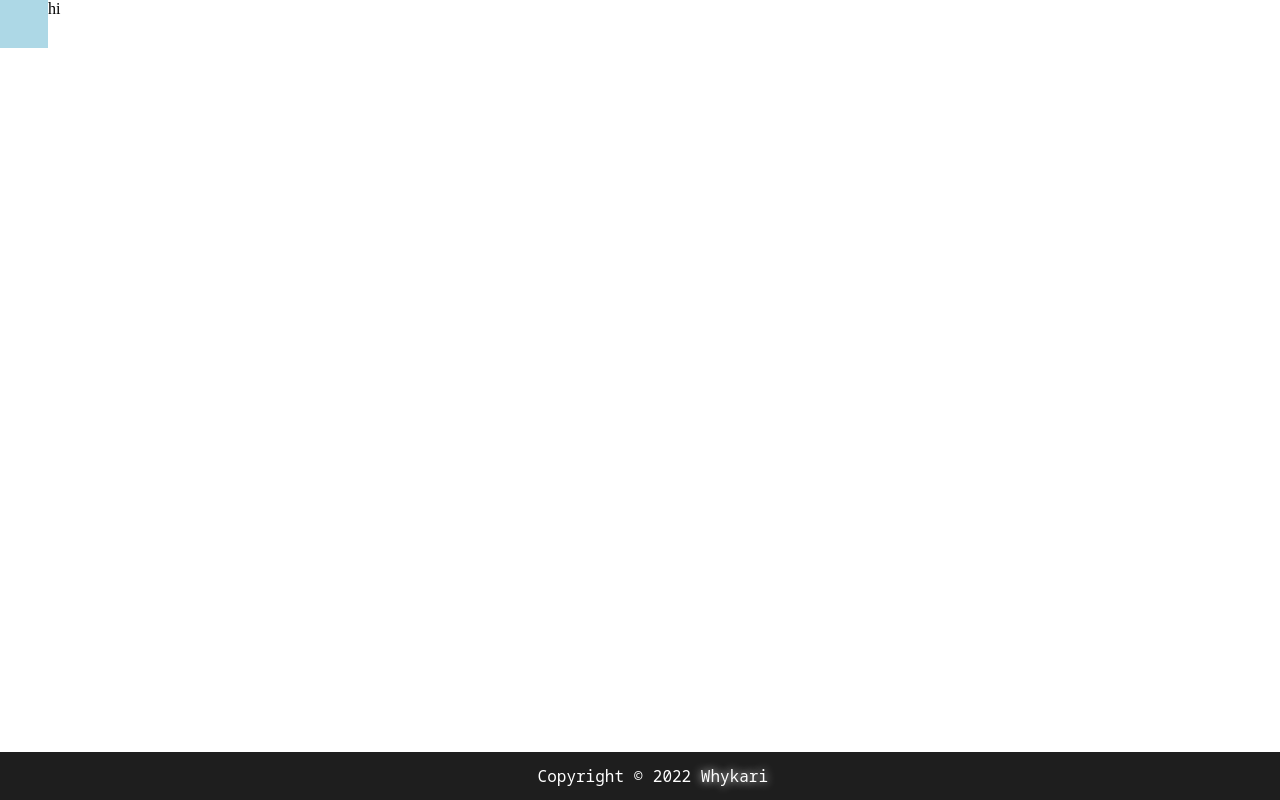
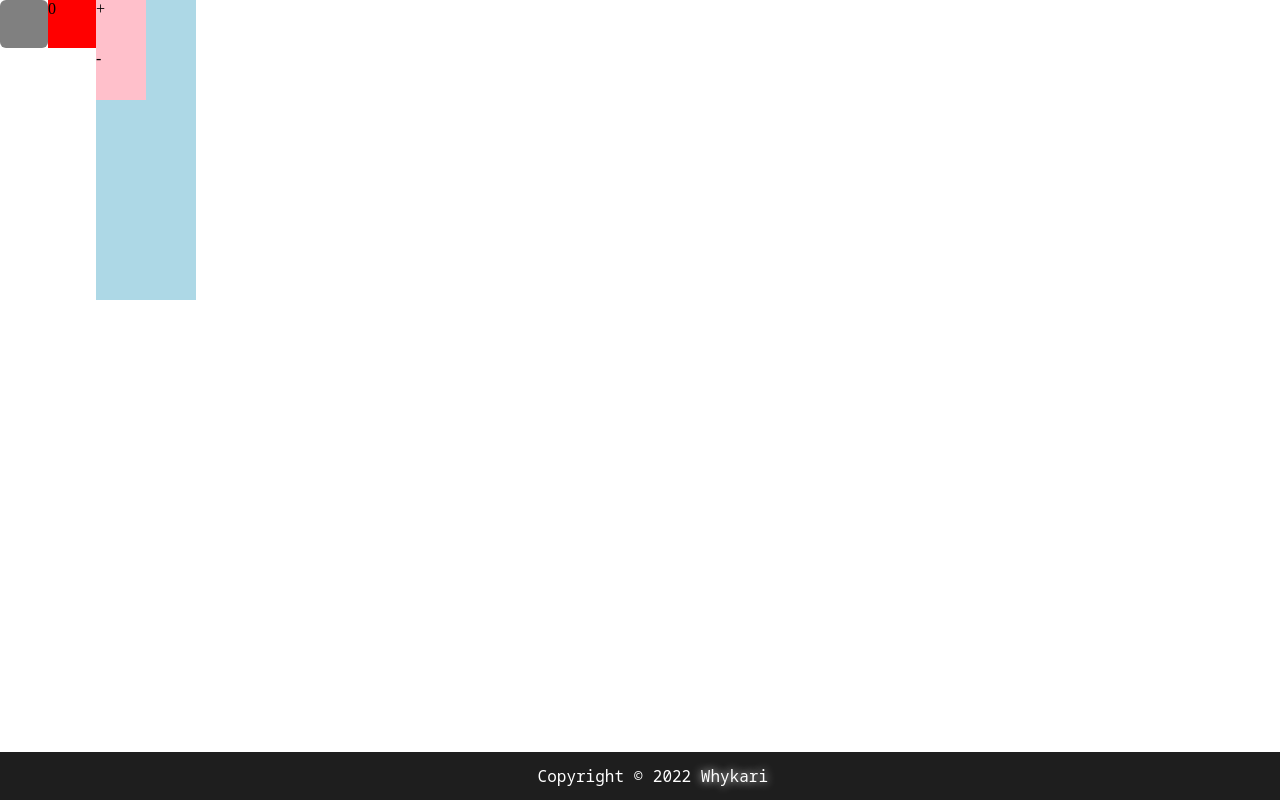
Before and after one commit to Chuan-Chen/react-shopping-cart, a React (Create React App) app: page / in a window 1280 px wide. Built offline with nearby package versions, Linux system fonts and the light colour scheme.

Commit message:
added-carts

```diff
--- a/src/App.js
+++ b/src/App.js
@@ -2,17 +2,33 @@
 import React from "react";
 import styled from "styled-components"
 import Footer from "./Footer"
+import ShoppingCart from "./component/ShoppingCart/ShoppingCart.js";
+import ItemCard from "./component/ItemCard/ItemCard.js";
 
 const Main = styled.div`
     display: flex;
     height: 100%;
 `;
+/**
+ *
+ * use itemsapi
+ *
+ * https://github.com/itemsapi/itemsjs
+ */
+
 
 export default function App(){
+
+    function Items(props){
+
+    }
+
+
     return (
         <Main>
             <Menu></Menu>
-            hi
+            <ShoppingCart></ShoppingCart>
+            <ItemCard addCount = {Items}></ItemCard>
             <Footer></Footer>
         </Main>
     )
--- /dev/null
+++ b/src/component/ItemCard/ItemCard.js
@@ -0,0 +1,40 @@
+import { useEffect, useState } from "react"
+import styled from "styled-components";
+
+
+const Card = styled.div`
+    height: 300px;
+    width: 100px;
+    background-color: lightblue;
+`
+
+const CardButtons = styled.div`
+    height: 50px;
+    width: 50px;
+    background-color: pink;
+    border-color: black;
+`
+
+export default function ItemCard(){
+
+    const [cost, setCost] = useState(0);
+    const [ItemCount, setItemCount] = useState(0);
+
+    function ClickHandler(sign){
+        setItemCount(ItemCount + (sign === "add" ? 1 : -1));
+        console.log(ItemCount)
+    }
+
+    useEffect(()=>{
+        console.log(ItemCount)
+    },[])
+
+    return (
+        <div>
+            <Card>
+                <CardButtons onClick={()=>{ClickHandler("add")}}>+</CardButtons>
+                <CardButtons onClick={()=>{ClickHandler("sub")}}>-</CardButtons>
+            </Card>
+        </div>
+    )
+}
--- a/src/component/Menu/Menu.js
+++ b/src/component/Menu/Menu.js
@@ -11,6 +11,7 @@
     &:hover{
         background-color: lightblue;
     }
+    border-radius: 6px;
 `;
 
 
--- /dev/null
+++ b/src/component/ShoppingCart/ItemCounter.js
@@ -0,0 +1,10 @@
+
+
+
+
+
+export default function ItemCouter(props){
+    return (
+        <div>{props.Items}</div>
+    )
+}
--- /dev/null
+++ b/src/component/ShoppingCart/ShoppingCart.js
@@ -0,0 +1,19 @@
+import { useState } from "react";
+import styled from "styled-components";
+import ItemCouter from "./ItemCounter";
+
+const Cart = styled.div`
+    height: 3rem;
+    width: 3rem;
+    background-color: red;
+`
+
+export default function ShoppingCart(Props){
+    const [Items, setItems] = useState(0);
+
+    return (
+        <Cart>
+            <ItemCouter Items = {Items}></ItemCouter>
+        </Cart>
+    )
+}
```
